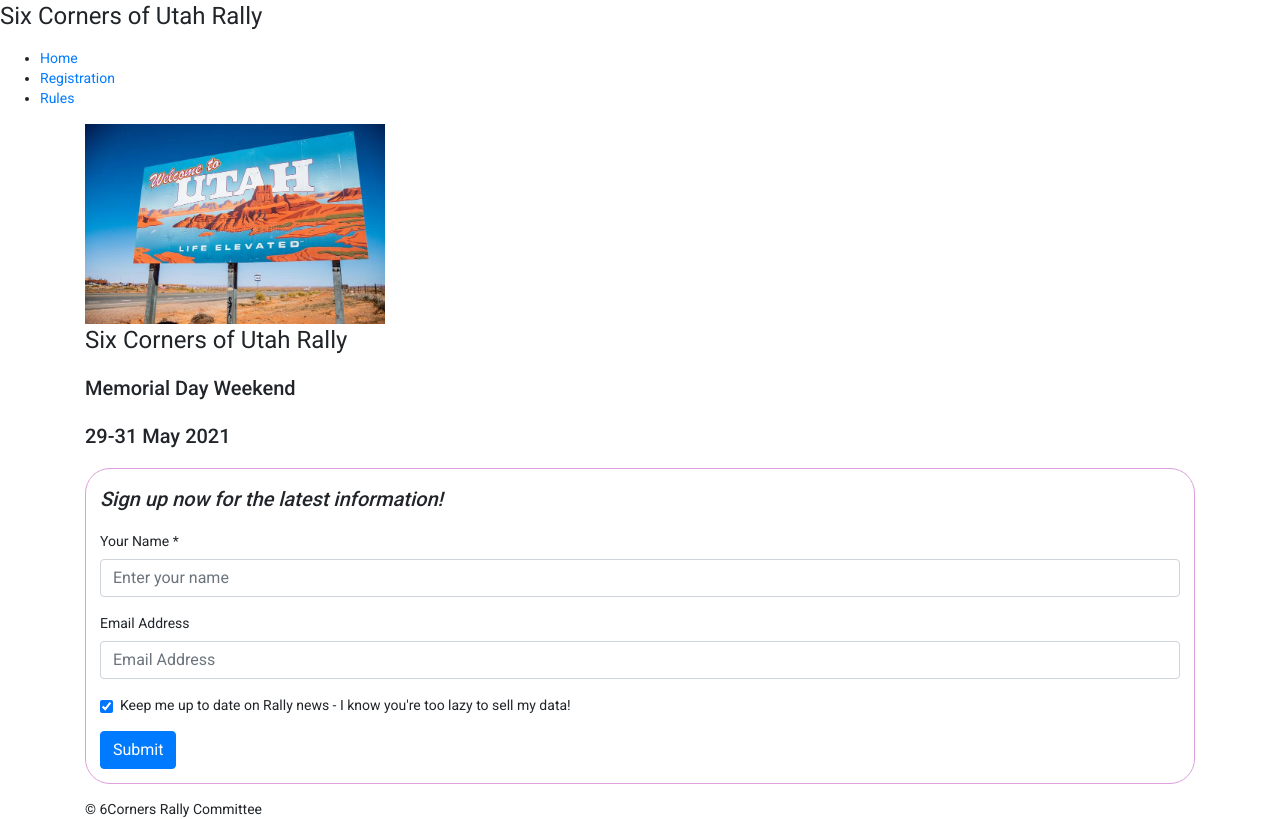
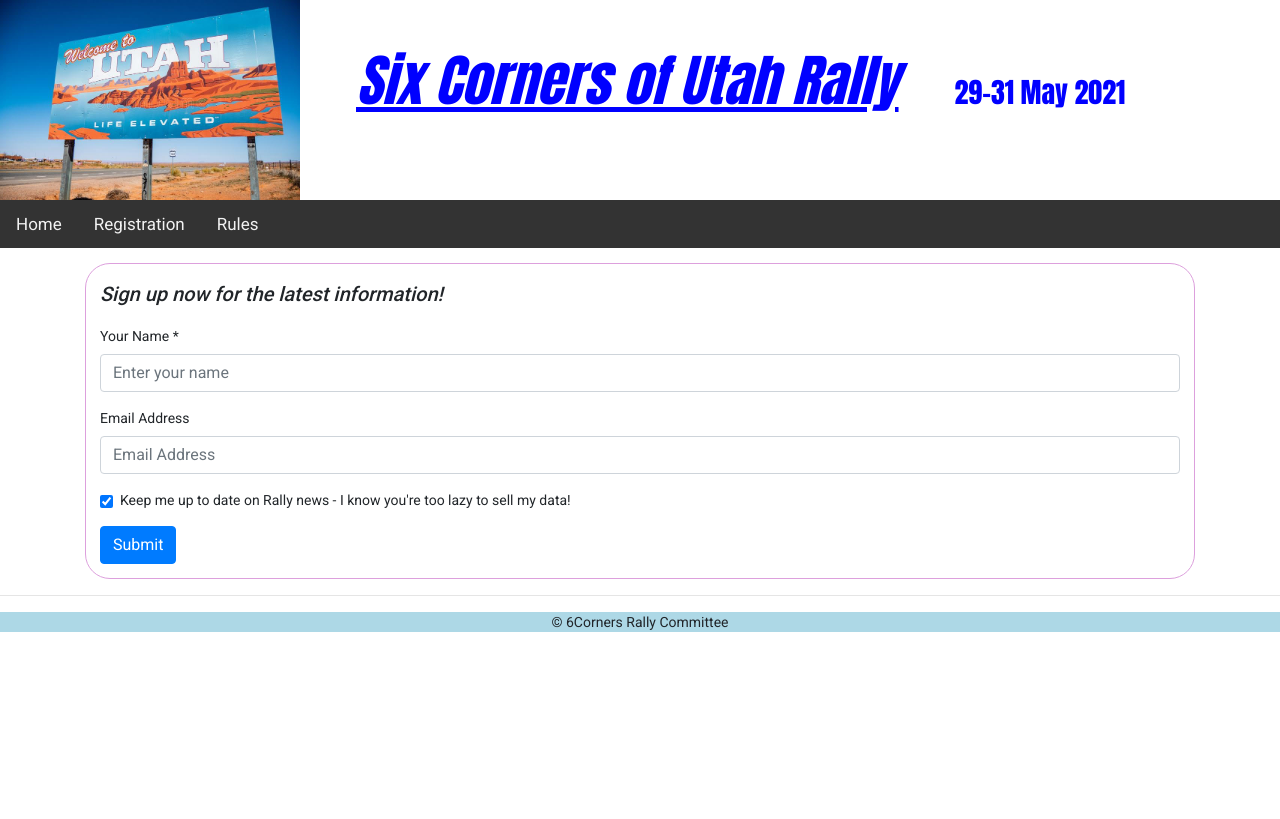
Before and after one commit to braunj/sixcorners, an Angular app: page / in a window 1280 px wide. Built offline with nearby package versions, Linux system fonts and the light colour scheme.

Commit message:
titles & footers

```diff
--- a/src/app/app.component.css
+++ b/src/app/app.component.css
@@ -0,0 +1,81 @@
+body {
+  margin: 0;
+  font-family: Arial, Helvetica, sans-serif;
+}
+
+.topnav {
+  overflow: hidden;
+  background-color: #333;
+}
+
+.topnav a {
+  float: left;
+  display: block;
+  color: #f2f2f2;
+  text-align: center;
+  padding: 14px 16px;
+  text-decoration: none;
+  font-size: 17px;
+}
+
+.topnav a:hover {
+  background-color: #ddd;
+  color: black;
+}
+
+.topnav a.active {
+  background-color: #4caf50;
+  color: white;
+}
+
+.topnav .icon {
+  display: none;
+}
+
+@media screen and (max-width: 600px) {
+  .topnav a:not(:first-child) {
+    display: none;
+  }
+  .topnav a.icon {
+    float: right;
+    display: block;
+  }
+}
+
+@media screen and (max-width: 600px) {
+  .topnav.responsive {
+    position: relative;
+  }
+  .topnav.responsive .icon {
+    position: absolute;
+    right: 0;
+    top: 0;
+  }
+  .topnav.responsive a {
+    float: none;
+    display: block;
+    text-align: left;
+  }
+}
+
+footer {
+  text-align: center;
+  width: 100%;
+  background-color: lightblue;
+}
+
+#title {
+  text-align: right;
+  text-decoration: underline;
+  font-family: Impact, Haettenschweiler, "Arial Narrow Bold", sans-serif;
+  font-size: 4em;
+  font-style: italic;
+  color: blue;
+  padding: 1em;
+}
+#subTitle {
+  text-align: left;
+  font-family: Impact, Haettenschweiler, "Arial Narrow Bold", sans-serif;
+  font-size: 2em;
+  color: blue;
+}
--- a/src/app/app.component.html
+++ b/src/app/app.component.html
@@ -1,15 +1,14 @@
-<h1>{{ title }}</h1>
+<img src="../assets/images/welcome.jpg" width="300" />
+<span id="title">Six Corners of Utah Rally</span>
+<span id="subTitle">29-31 May 2021</span>
 <!-- This nav gives you links to click, which tells the router which route to use (defined in the routes constant in  AppRoutingModule) -->
-<nav>
-  <ul>
-    <li><a routerLink="/home" routerLinkActive="active">Home</a></li>
-    <li>
-      <a routerLink="/registration" routerLinkActive="active">Registration</a>
-    </li>
-    <li>
-      <a routerLink="/rules" routerLinkActive="active">Rules</a>
-    </li>
-  </ul>
-</nav>
+<div class="topnav" id="myTopnav">
+  <a routerLink="/home" routerLinkActive="active">Home</a>
+  <a routerLink="/registration" routerLinkActive="active">Registration</a>
+  <a routerLink="/rules" routerLinkActive="active">Rules</a>
+</div>
+
 <!-- The routed views render in the <router-outlet>-->
 <router-outlet></router-outlet>
+<hr />
+<footer>&copy; 6Corners Rally Committee</footer>
--- a/src/app/home/home.component.html
+++ b/src/app/home/home.component.html
@@ -1,8 +1,7 @@
 <div class="container">
-  <img src="../assets/images/welcome.jpg" width="300" />
-  <h1>Six Corners of Utah Rally</h1>
-  <h2>Memorial Day Weekend</h2>
-  <h2>29-31 May 2021</h2>
+  <!-- <img src="../assets/images/welcome.jpg" width="300" />
+  <h1>Six Corners of Utah Rally</h1> -->
+
   <form #homeForm="ngForm" (ngSubmit)="onSubmit(homeForm)" class="formBorder">
     <h2>
       <i>Sign up now for the latest information!</i>
@@ -118,6 +117,4 @@
 
     <button class="btn btn-primary">Submit</button>
   </form>
-
-  <footer>&copy; 6Corners Rally Committee</footer>
 </div>
--- a/src/app/registration/registration.component.css
+++ b/src/app/registration/registration.component.css
@@ -1,5 +1,25 @@
-footer {
-  text-align: center;
-  width: 100%;
-  background-color: lightblue;
+.formBorder {
+  border: solid 1px plum;
+  border-radius: 25px;
+  padding: 1em;
+  margin-top: 15px;
+  margin-bottom: 15px;
 }
+
+/* .ng-touched {
+}
+.ng-untouched {
+} */
+
+.ng-valid {
+  border: 2px solid green;
+}
+.field-error {
+  border: 1px solid red;
+}
+
+/* .ng-pristine {
+}
+.ng-dirty.ng-invalid {
+  border: 5px solid purple;
+} */
--- a/src/app/registration/registration.component.html
+++ b/src/app/registration/registration.component.html
@@ -1,9 +1,12 @@
-<h2>Registration Form</h2>
 <div class="container">
-  <form [formGroup]="registrationForm" (ngSubmit)="onSubmit()">
+  <form
+    [formGroup]="registrationForm"
+    (ngSubmit)="onSubmit()"
+    class="formBorder"
+  >
     <!-- name -->
     <div class="form-group row mb-2">
-      <label class="col-md-2 col-form-label" for="riderNameId">Your Name</label>
+      <label class="col-md-2 col-form-label" for="riderNameId">Name</label>
       <div class="col-md-8">
         <input
           class="form-control"
@@ -257,8 +260,6 @@
       Registration Complete: {{ vehicle.active }}
     </div>
   </form>
-  <hr />
-  <footer>&copy; 6Corners Rally Committee</footer>
 </div>
 <br />
 Dirty: {{ registrationForm.dirty }}
--- a/src/app/rules/rules.component.css
+++ b/src/app/rules/rules.component.css
@@ -0,0 +1,6 @@
+#regBody {
+  border: solid 1px plum;
+  border-radius: 25px;
+  padding: 1em;
+  margin: 15px;
+}
--- a/src/app/rules/rules.component.html
+++ b/src/app/rules/rules.component.html
@@ -1,5 +1,4 @@
-<h2>Instructions:</h2>
-
+<div id="regBody">
   <p>
     There is no entry fee. However if you wish to make a donation to help cover
     costs a jar will be available at the sign-in desk.
@@ -11,8 +10,8 @@
     >
     The website is at
     <a href="http://6cornersrally.org/" target="_blank">6cornersrally.org </a>.
-  You may choose a class when you sign up. If you do not choose a class you will
-  be assigned to the Street class.
+    You may choose a class when you sign up. If you do not choose a class you
+    will be assigned to the Street class.
   </p>
   <div>
     You can only enter one class.
@@ -49,21 +48,23 @@
   </p>
   <p>At 10am the Rally will officially begin. Ending time to be determined.</p>
   <p>
-  At each destination you will park in front of the indicated sign or landmark,
-  place your shop towel prominently on your bike, and take a picture of it with
-  your phone.<br />
+    At each destination you will park in front of the indicated sign or
+    landmark, place your shop towel prominently on your bike, and take a picture
+    of it with your phone.<br />
     You will then text that picture to Rally Central to be scored. Only 1 phone
     number per entry is allowed.
   </p>
   <p>
-  At the end of the rally the points will be totaled and participant scores will
-  be posted on the website. Everyone will be emailed a certificate with their
-  score and the position in their class.
+    At the end of the rally the points will be totaled and participant scores
+    will be posted on the website. Everyone will be emailed a certificate with
+    their score and the position in their class.
   </p>
   <p>
-  The purpose of this rally is to have fun and enjoy the great state we live in!
+    The purpose of this rally is to have fun and enjoy the great state we live
+    in!
   </p>
   <p>
     Ride Smart and Ride Safely. Don't come whining to us if you get a speeding
     ticket!
   </p>
+</div>
```
Lines whose indentation alone changed are shown as unchanged.
